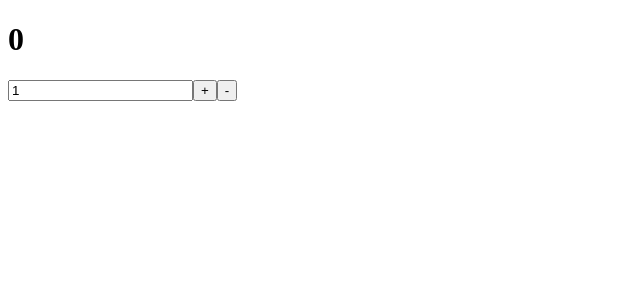
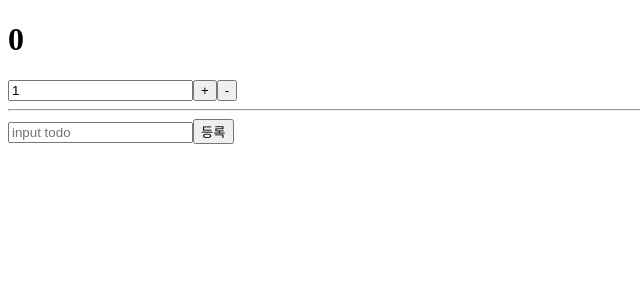
Before and after one commit to silnex/vlpt-learn-redux, a React (Vite) app: page / in a window 1280 px wide. Shown: the top 300 px of the page, without its empty margins (0-640 px from the left). Built offline with nearby package versions, Linux system fonts and the light colour scheme.

Commit message:
Make Todos

```diff
--- a/src/App.tsx
+++ b/src/App.tsx
@@ -1,10 +1,12 @@
-import { useState } from "react";
-import CounterContainer from "./CounterContainer";
+import TodosContainer from "./containers/TodosContainer";
+import CounterContainer from "./containers/CounterContainer";
 
 function App() {
   return (
     <div>
       <CounterContainer />
+      <hr />
+      <TodosContainer />
     </div>
   );
 }
--- /dev/null
+++ b/src/components/Todos.tsx
@@ -0,0 +1,63 @@
+import React, { ChangeEvent, FC, useState } from "react";
+
+interface TodoInterface {
+  id: number;
+  text: string;
+  done: boolean;
+}
+
+const TodoItem = React.memo(
+  ({ todo, onToggle }: { todo: TodoInterface; onToggle: Function }) => {
+    return (
+      <li
+        style={{ textDecoration: todo.done ? "line-through" : "none" }}
+        onClick={() => onToggle(todo.id)}
+      >
+        {todo.text}
+      </li>
+    );
+  }
+);
+
+const TodoList = React.memo(
+  ({ todos, onToggle }: { todos: TodoInterface[]; onToggle: Function }) => {
+    return (
+      <ul>
+        {todos.map((todo) => (
+          <TodoItem key={todo.id} todo={todo} onToggle={onToggle} />
+        ))}
+      </ul>
+    );
+  }
+);
+
+const Todos = ({
+  todos,
+  onCreate,
+  onToggle,
+}: {
+  todos: TodoInterface[];
+  onCreate: Function;
+  onToggle: Function;
+}) => {
+  const [text, setText] = useState("");
+  const onChange = (e: any) => setText(e.target.value);
+  const onSubmit = (e: any) => {
+    e.preventDefault();
+    onCreate(text);
+    setText("");
+  };
+
+  return (
+    <div>
+      <form onSubmit={onSubmit}>
+        <input value={text} placeholder="input todo" onChange={onChange} />
+
+        <button type="submit">등록</button>
+      </form>
+      <TodoList todos={todos} onToggle={onToggle} />
+    </div>
+  );
+};
+
+export default Todos;
--- a/src/CounterContainer.tsx
+++ b/src/containers/CounterContainer.tsx
@@ -1,6 +1,6 @@
 import { useDispatch, useSelector } from "react-redux";
-import Counter from "./Counter";
-import { decrease, increase, setDiff } from "./modules/counter";
+import Counter from "../components/Counter";
+import { decrease, increase, setDiff } from "../modules/counter";
 
 function CounterContainer() {
   const { number, diff } = useSelector<any, any>((state: any) => ({
--- /dev/null
+++ b/src/containers/TodosContainer.tsx
@@ -0,0 +1,19 @@
+import { useCallback } from "react";
+import { useDispatch, useSelector } from "react-redux";
+import Todos from "../components/Todos";
+import { addTodo, toggleTodo } from "../modules/todos";
+
+function TodosContainer() {
+  const todos = useSelector((state: any) => state.todos);
+  const dispatch = useDispatch();
+
+  const onCreate = (text: string) => dispatch(addTodo(text));
+  const onToggle = useCallback(
+    (id: number) => dispatch(toggleTodo(id)),
+    [dispatch]
+  );
+
+  return <Todos todos={todos} onCreate={onCreate} onToggle={onToggle} />;
+}
+
+export default TodosContainer;
```
Also changed, not shown: src/components/Counter.tsx (renamed from src/Counter.tsx).
